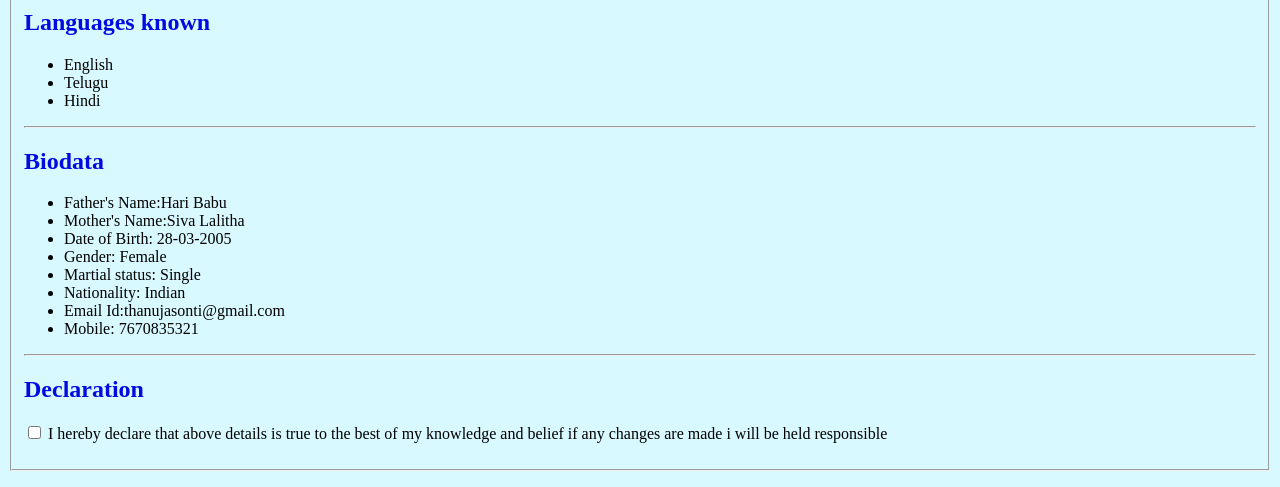
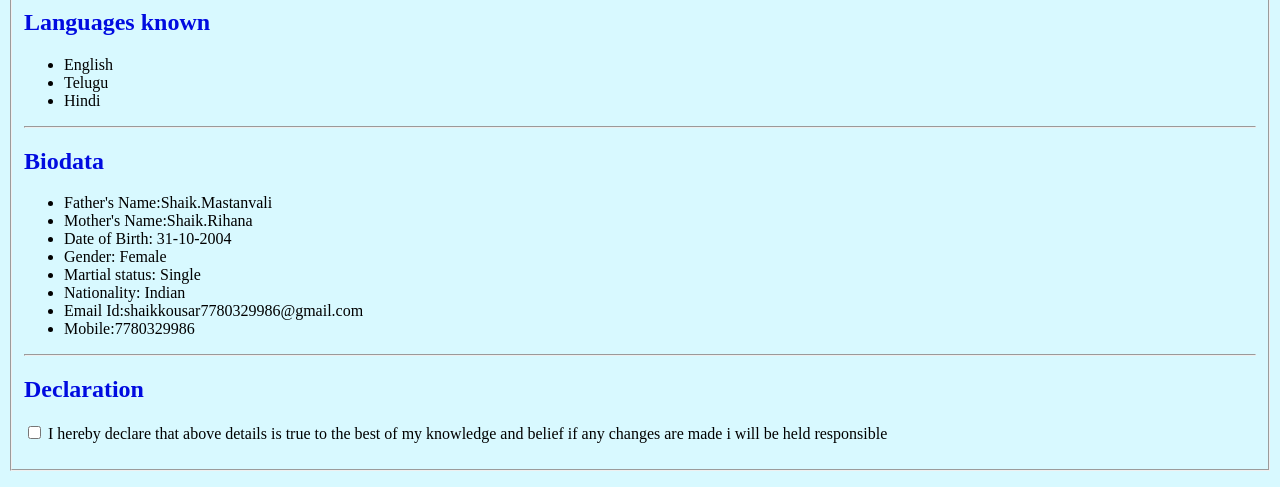
Before and after one commit to kousar-31/portfolio, a plain HTML site: page index.html in a window 1280 px wide. Shown: the part 1473-1960 px from the top of the page. Drawn offline with Linux system fonts and the light colour scheme.

Commit message:
Update index.html

```diff
--- a/index.html
+++ b/index.html
@@ -5,8 +5,8 @@
     <body style="background-color:d8f9ff">
       <form>
         <fieldset>
-          <h1><font color="D32D41">THANUJA SONTI</font></h1>
-          <img src="C:\Users\HARI BABU SONTI\Downloads\WhatsApp Image 2024-12-23 at 9.42.21 PM.jpeg"height=20 width=15>
+          <h1><font color="D32D41">SHAIK VAHIDAKOUSAR</font></h1>
+          <img src=""height=20 width=15>
           <h4>Software Developer</h5>
           <hr>
           <h2><font color="royal blue">Education</font></h2>
@@ -102,14 +102,14 @@
                <hr></hr>
                <h2><font color="royal blue">Biodata</font></h2>
                <ul>
-                 <li>Father's Name:Hari Babu</li>
-                 <li>Mother's Name:Siva Lalitha </li>
-                 <li>Date of Birth: 28-03-2005</li>
+                 <li>Father's Name:Shaik.Mastanvali</li>
+                 <li>Mother's Name:Shaik.Rihana</li>
+                 <li>Date of Birth: 31-10-2004</li>
                  <li>Gender: Female</li>
                  <li>Martial status: Single</li>
                  <li>Nationality: Indian</li>
-                 <li>Email Id:thanujasonti@gmail.com</li>
-                 <li>Mobile: 7670835321</li>
+                 <li>Email Id:shaikkousar7780329986@gmail.com</li>
+                 <li>Mobile:7780329986</li>
                </ul>
                <hr></hr>
                <h2><font color="royal blue">Declaration</font></h2>
```
